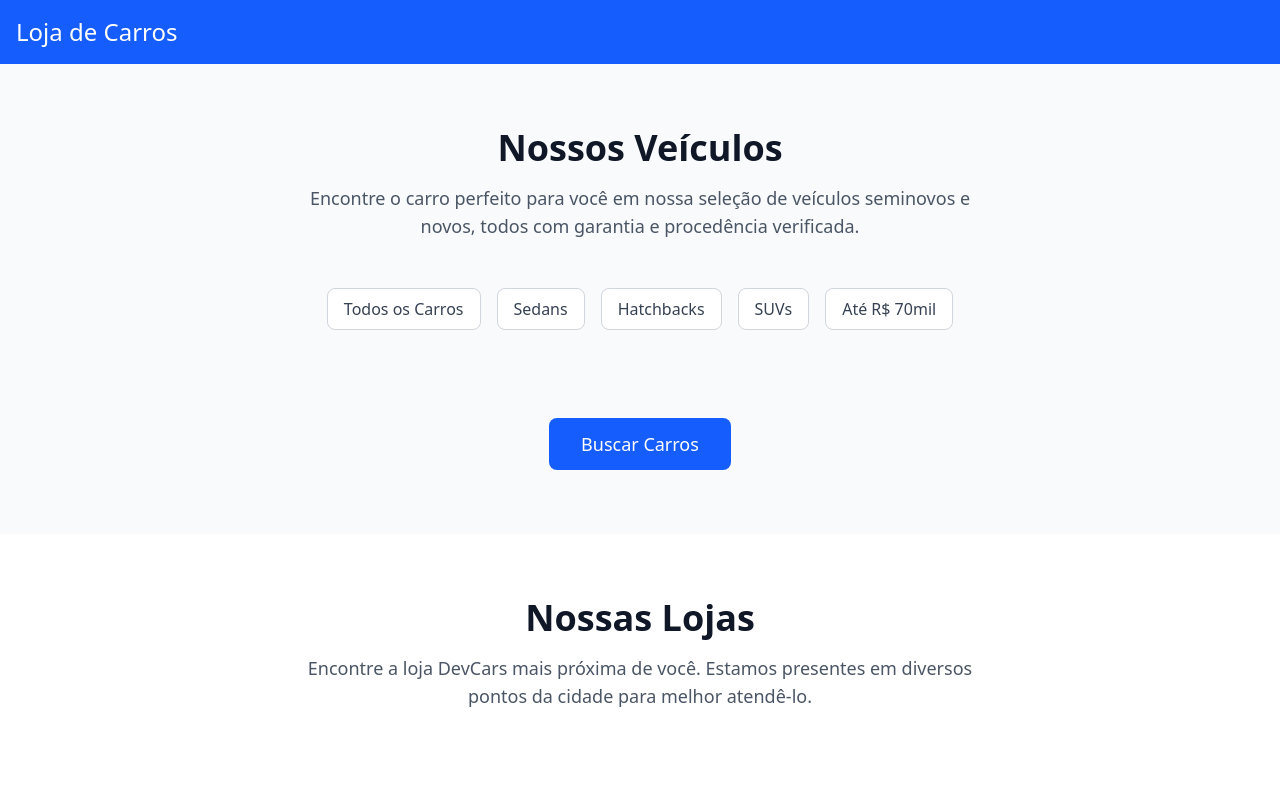
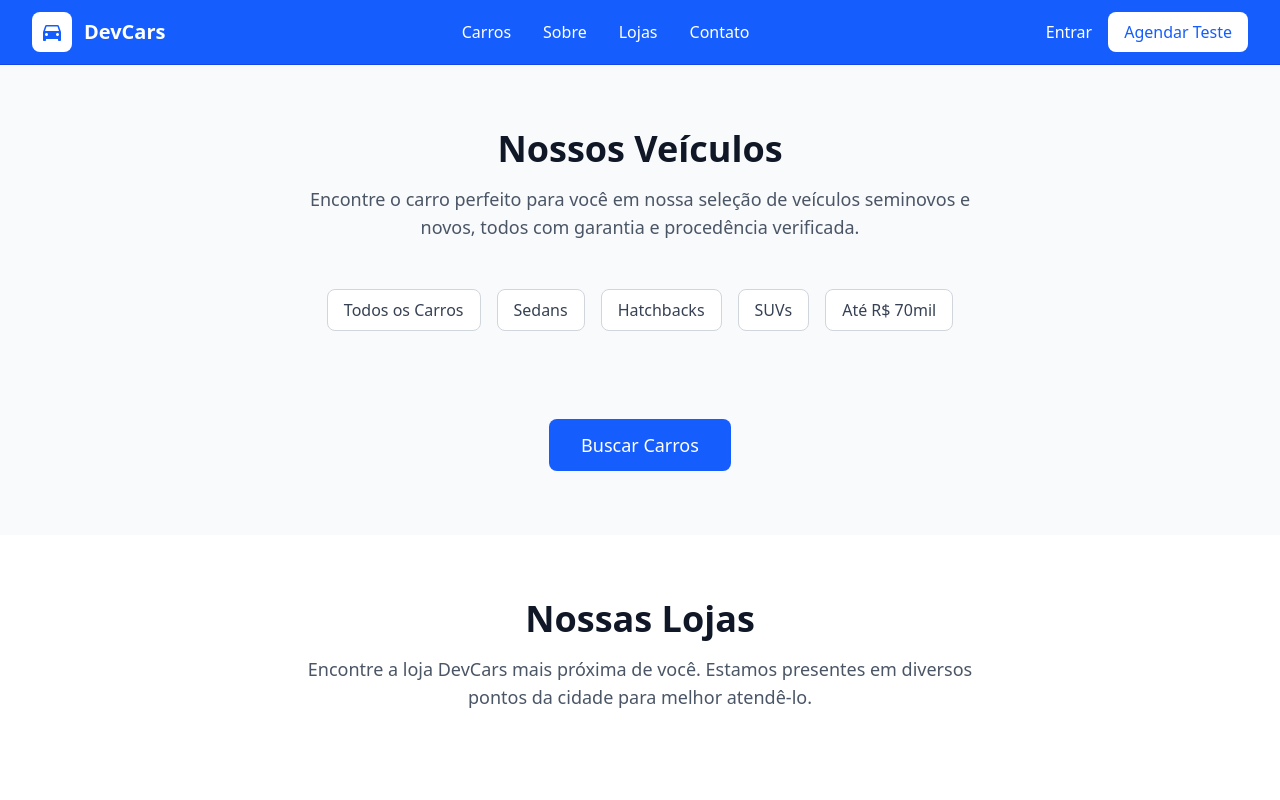
Before and after one commit to Checkpoints-Web-Dev/cp4, a React (Vite) app in the folder frontend/: page / in a window 1280 px wide. Shown: the top 800 px of the page. Built offline with nearby package versions, Linux system fonts and the light colour scheme.

Commit message:
melhorando o componente Header

```diff
--- a/frontend/src/components/Header.jsx
+++ b/frontend/src/components/Header.jsx
@@ -1,7 +1,139 @@
+"use client";
+
+import { useState } from "react";
+
 const Header = () => {
+  const [isMenuOpen, setIsMenuOpen] = useState(false);
+
   return (
-    <header className="bg-blue-600 text-white p-4">
-      <h1 className="text-2xl">Loja de Carros</h1>
+    <header className="bg-blue-600 shadow-sm border-b border-blue-700">
+      <div className="max-w-7xl mx-auto px-4 sm:px-6 lg:px-8">
+        <div className="flex justify-between items-center h-16">
+          <div className="flex-shrink-0">
+            <div className="flex items-center">
+              <div className="w-10 h-10 bg-white rounded-lg flex items-center justify-center">
+                <svg
+                  className="w-6 h-6 text-blue-600"
+                  fill="currentColor"
+                  viewBox="0 0 24 24"
+                >
+                  <path d="M18.92 6.01C18.72 5.42 18.16 5 17.5 5h-11c-.66 0-1.22.42-1.42 1.01L3 12v8c0 .55.45 1 1 1h1c.55 0 1-.45 1-1v-1h12v1c0 .55.45 1 1 1h1c.55 0 1-.45 1-1v-8l-2.08-5.99zM6.5 16c-.83 0-1.5-.67-1.5-1.5S5.67 13 6.5 13s1.5.67 1.5 1.5S7.33 16 6.5 16zm11 0c-.83 0-1.5-.67-1.5-1.5s.67-1.5 1.5-1.5 1.5.67 1.5 1.5-.67 1.5-1.5 1.5zM5 11l1.5-4.5h11L19 11H5z" />
+                </svg>
+              </div>
+              <span className="ml-3 text-xl font-bold text-white">DevCars</span>
+            </div>
+          </div>
+
+          <nav className="hidden md:flex space-x-8">
+            <a
+              href="#carros"
+              className="text-white hover:text-blue-200 transition-colors duration-200 font-medium"
+            >
+              Carros
+            </a>
+            <a
+              href="#sobre"
+              className="text-white hover:text-blue-200 transition-colors duration-200 font-medium"
+            >
+              Sobre
+            </a>
+            <a
+              href="#lojas"
+              className="text-white hover:text-blue-200 transition-colors duration-200 font-medium"
+            >
+              Lojas
+            </a>
+            <a
+              href="#contato"
+              className="text-white hover:text-blue-200 transition-colors duration-200 font-medium"
+            >
+              Contato
+            </a>
+          </nav>
+
+          <div className="hidden md:flex items-center space-x-4">
+            <button className="text-white hover:text-blue-200 transition-colors duration-200 font-medium">
+              Entrar
+            </button>
+            <button className="bg-white text-blue-600 px-4 py-2 rounded-lg hover:bg-gray-100 transition-colors duration-200 font-medium">
+              Agendar Teste
+            </button>
+          </div>
+
+          <div className="md:hidden">
+            <button
+              onClick={() => setIsMenuOpen(!isMenuOpen)}
+              className="text-white hover:text-blue-200 focus:outline-none focus:text-blue-200 transition-colors duration-200"
+            >
+              <svg
+                className="h-6 w-6"
+                fill="none"
+                viewBox="0 0 24 24"
+                stroke="currentColor"
+              >
+                {isMenuOpen ? (
+                  <path
+                    strokeLinecap="round"
+                    strokeLinejoin="round"
+                    strokeWidth={2}
+                    d="M6 18L18 6M6 6l12 12"
+                  />
+                ) : (
+                  <path
+                    strokeLinecap="round"
+                    strokeLinejoin="round"
+                    strokeWidth={2}
+                    d="M4 6h16M4 12h16M4 18h16"
+                  />
+                )}
+              </svg>
+            </button>
+          </div>
+        </div>
+
+        {isMenuOpen && (
+          <div className="md:hidden">
+            <div className="px-2 pt-2 pb-3 space-y-1 bg-blue-700 border-t border-blue-800">
+              <a
+                href="#carros"
+                className="block px-3 py-2 text-white hover:text-blue-200 transition-colors duration-200 font-medium"
+                onClick={() => setIsMenuOpen(false)}
+              >
+                Carros
+              </a>
+              <a
+                href="#sobre"
+                className="block px-3 py-2 text-white hover:text-blue-200 transition-colors duration-200 font-medium"
+                onClick={() => setIsMenuOpen(false)}
+              >
+                Sobre
+              </a>
+              <a
+                href="#lojas"
+                className="block px-3 py-2 text-white hover:text-blue-200 transition-colors duration-200 font-medium"
+                onClick={() => setIsMenuOpen(false)}
+              >
+                Lojas
+              </a>
+              <a
+                href="#contato"
+                className="block px-3 py-2 text-white hover:text-blue-200 transition-colors duration-200 font-medium"
+                onClick={() => setIsMenuOpen(false)}
+              >
+                Contato
+              </a>
+              <div className="px-3 py-2 space-y-2">
+                <button className="block w-full text-left text-white hover:text-blue-200 transition-colors duration-200 font-medium">
+                  Entrar
+                </button>
+                <button className="block w-full bg-white text-blue-600 px-4 py-2 rounded-lg hover:bg-gray-100 transition-colors duration-200 font-medium">
+                  Agendar Teste
+                </button>
+              </div>
+            </div>
+          </div>
+        )}
+      </div>
     </header>
   );
 };
```
